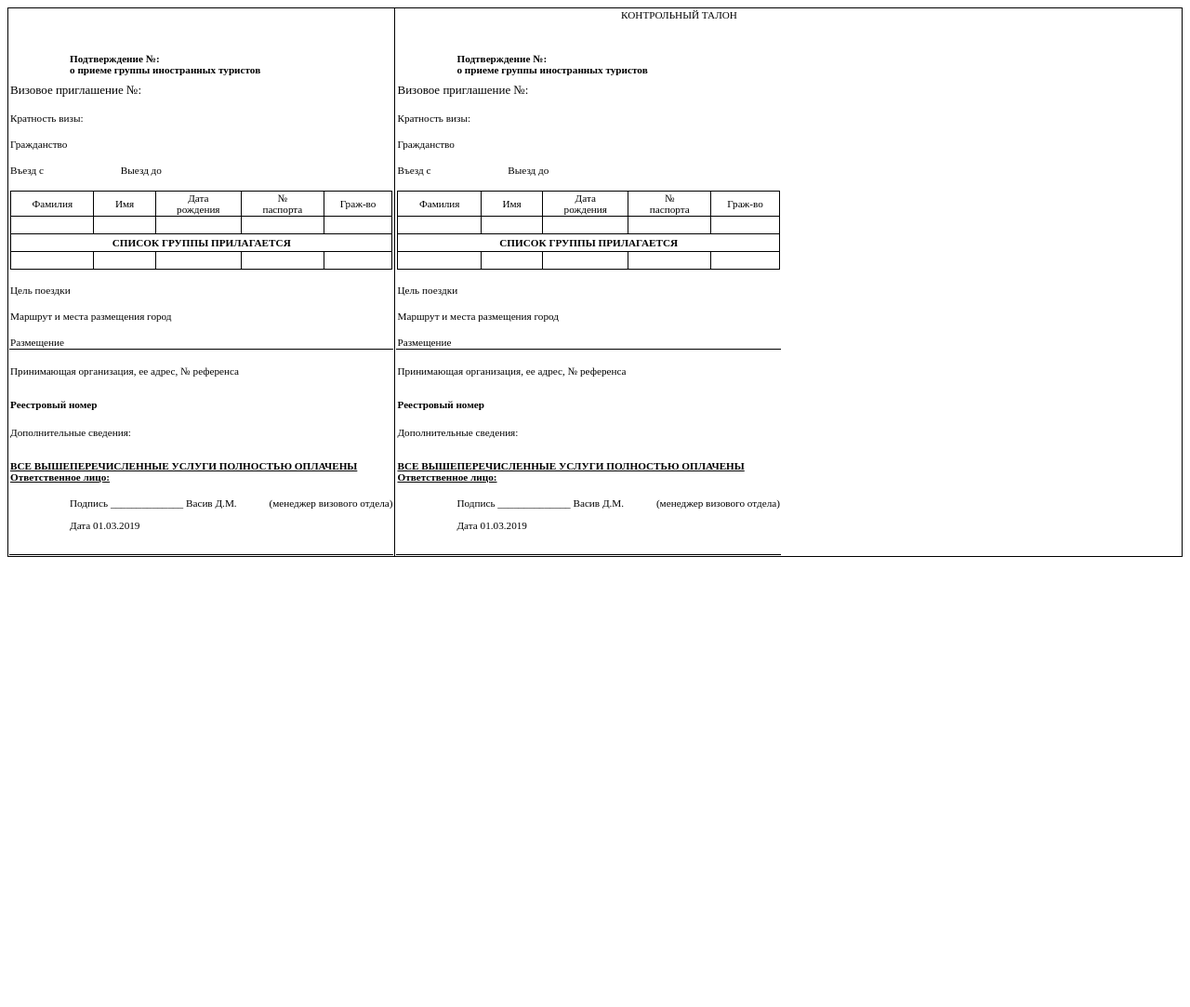
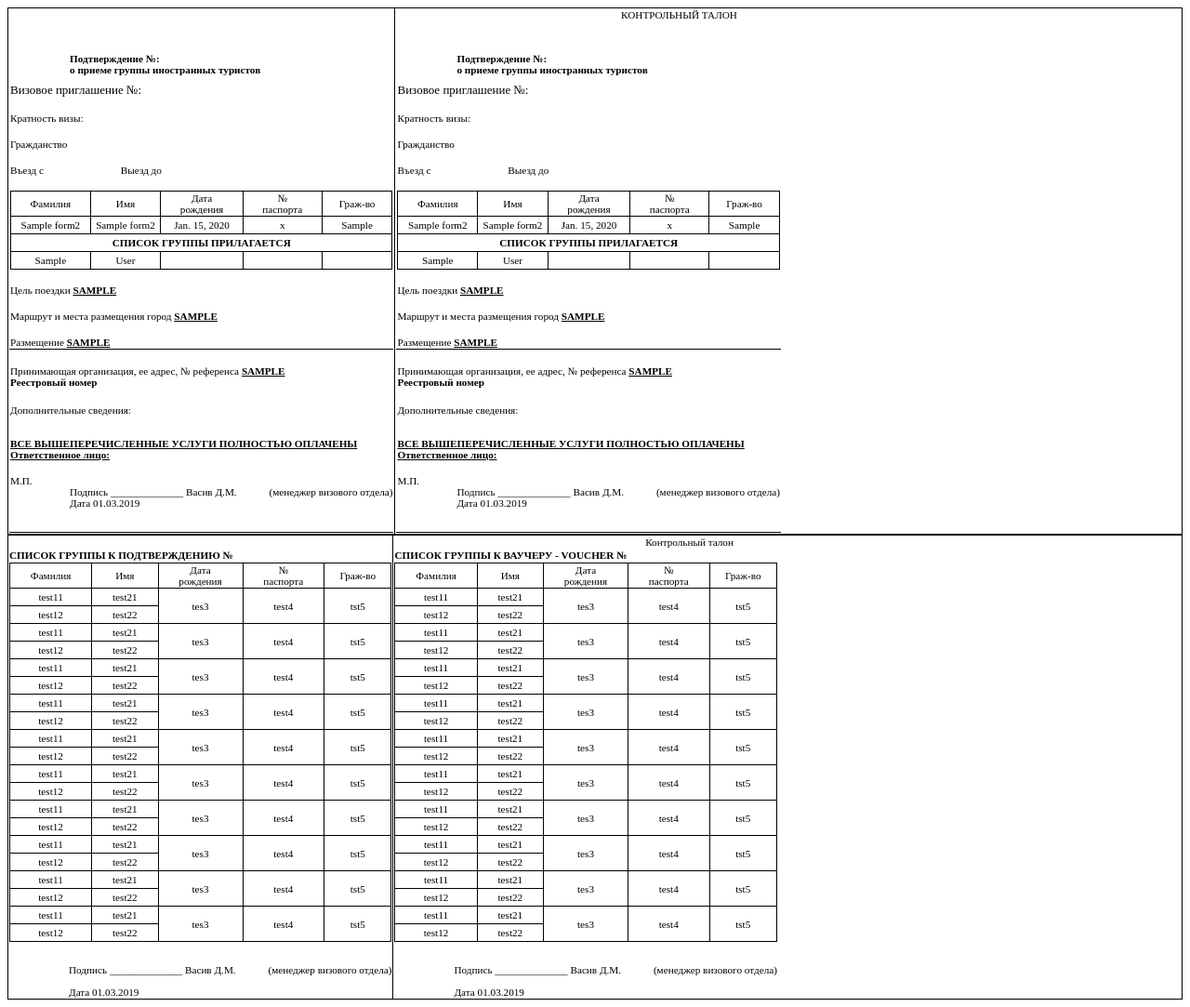
Before and after one commit to Nekr137/visa_app, a Django app: template templates/app/form2_html.html in a window 1280 px wide. Shown: the whole page at 93% size. Before the commit the page ends 599 px from the top, so only its background shows below. Run offline with Django 3.2, Linux system fonts and the light colour scheme; tables that the repository leaves empty hold one stand-in row (values such as "Sample post"); the template is opened without the code that fills it: values that come from a table or form of the project are taken from there, most other values are stand-ins (such as "Sample title", 1, 10 or a date in 2020); parts of the project's set-up code (start-up, migrations or seed data) failed here and were passed over.

Commit message:
Начинаю делать заполнение форм данными

```diff
--- /dev/null
+++ b/templates/app/form2_DOWN.html
@@ -0,0 +1,29 @@
+<table style="border-collapse: collapse;">
+    <tr>
+        <td class="col1">Фамилия</td>
+        <td class="col1">Имя</td>
+        <td class="col1">Дата<br>рождения</td>
+        <td class="col1">№<br>паспорта</td>
+        <td class="col1" style="border-right">Граж-во</td>
+    </tr>
+    {% for i in i|rjust:10 %}
+        <tr>
+            <td class="col1" rowspan="1">test11</td>
+            <td class="col1" rowspan="1">test21</td>
+            <td class="col1" rowspan="2">tes3</td>
+            <td class="col1" rowspan="2">test4</td>
+            <td class="col1" rowspan="2">tst5</td>
+        </tr>
+        <tr>
+            <td class="col1" rowspan="1">test12</td>
+            <td class="col1" rowspan="1">test22</td>
+        </tr>
+    {% endfor %}
+
+</table>
+    <br><br>
+    <div style="padding-left: 4rem;">
+        Подпись ______________ Васив Д.М. <span style="padding-left: 2rem;">(менеджер визового отдела)</span>
+    <br><br>
+        Дата	01.03.2019
+    </div>
--- a/templates/app/form2_UP.html
+++ b/templates/app/form2_UP.html
@@ -27,30 +27,40 @@
         <td class="col1" style="border-right">Граж-во</td>
        </tr>
         <tr>
-            <td class="col1"></td><td class="col1"></td><td class="col1"></td><td class="col1"></td><td class="col1"></td>
+            <td class="col1">{{ obj.familyname }} </td>
+            <td class="col1">{{ obj.name }}</td>
+            <td class="col1">{{ obj.birthday }}</td>
+            <td class="col1">{{ obj.passport }}</td>
+            <td class="col1">{{ obj.nationality }}</td>
         </tr>
-
         <tr>
             <td class="col1" style="font-weight: bold;" colspan="5" rowspan="1">
             СПИСОК ГРУППЫ ПРИЛАГАЕТСЯ
             </td>
         </tr>
         <tr>
-            <td class="col1" colspan="1" rowspan="1"></td><td class="col1"></td><td class="col1"></td><td class="col1"></td><td class="col1"></td>
+            <td class="col1">{{ obj.firstname }} </td>
+            <td class="col1">{{ obj.lastname }}</td>
+            <td class="col1"></td>
+            <td class="col1"></td>
+            <td class="col1"></td>
         </tr>
 
       </table>
 
         <div style="padding-top:1rem;">
             Цель поездки
+            <span class="info">{{obj.goal|upper}}</span>
         </div>
 
         <div style="padding-top:1rem;">
             Маршрут и места размещения город
+            <span class="info">{{obj.rout|upper}}</span>
         </div>
 
         <div style="padding-top:1rem;">
             Размещение
+            <span class="info">{{obj.placement|upper}}</span>
         </div>
     </td>
 </tr>
@@ -58,9 +68,7 @@
  <td>
   <div style="padding-top:1rem;">
     Принимающая организация, ее адрес, № референса
-    <br>
-    <br>
-    <br>
+    <span class="info">{{obj.hostorganization|upper}}</span>
     </div>
   <div style="font-weight: bold;">
     Реестровый номер
@@ -78,10 +86,10 @@
      <div style="font-weight: bold; text-decoration: underline; padding-bottom: 1rem;">
          ВСЕ ВЫШЕПЕРЕЧИСЛЕННЫЕ УСЛУГИ ПОЛНОСТЬЮ ОПЛАЧЕНЫ <br> Ответственное лицо:
      </div>
-
+      M.П.
      <div style="padding-left: 4rem;">
          Подпись ______________ Васив Д.М. <span style="padding-left: 2rem;">(менеджер визового отдела)</span>
-          <br><br>
+          <br>
          Дата	01.03.2019
      </div>
      <br><br>
--- a/templates/app/form2_db.html
+++ b/templates/app/form2_db.html
@@ -33,7 +33,7 @@
         <td>
             <a href="/form2_xlsx?id={{note.id}}">Xlsx</a> /
             <a href="/form2_pdf?id={{note.id}}">Pdf</a> /
-            <a href="/render_pdf_view">Pdf2</a> /
+            <a href="/html2pdf/{{note.id}}">Pdf2</a> /
             <a href="/edit_form2/{{note.id}}">Изменить</a>  /
             <a href="/del_item/form2/{{note.id}}">Удалить</a>
         </td>
--- a/templates/app/form2_html.html
+++ b/templates/app/form2_html.html
@@ -7,11 +7,15 @@
         border: 1px solid black;
         height: 1rem;
         text-align: center;
-        width: 1%;
+        width: 2%;
     }
     @page {
       size: 297mm 210mm;
     }
+    .info{
+        font-weight: bold;
+        text-decoration: underline;
+        }
 </style>
 
 <html lang="en">
@@ -36,5 +40,26 @@
 </div>
 
 
+
+
+<div style="border: 1px solid black;">
+    <div>
+        <table style="border-collapse: collapse;">
+            <tr>
+                <td style="border-right: 1px solid;"></td>
+                <td style="text-align: right; padding-right: 3rem;">Контрольный талон</td>
+            </tr>
+            <tr>
+                <td style="font-weight: bold; border-right: 1px solid;">СПИСОК ГРУППЫ К ПОДТВЕРЖДЕНИЮ №</td>
+                <td style="font-weight: bold;">СПИСОК ГРУППЫ К ВАУЧЕРУ - VOUCHER №</td>
+            </tr>
+            <tr>
+                <td style="border-right: 1px solid;">   {% include "app/form2_DOWN.html" %}   </td>
+                <td>{% include "app/form2_DOWN.html" %}</td>
+            </tr>
+        </table>
+    </div>
+</div>
+
 </body>
 </html>
--- a/visa_app/urls.py
+++ b/visa_app/urls.py
@@ -9,7 +9,6 @@ urlpatterns = [
     re_path(r'^rewrite_dates_in_form', views.rewrite_dates_in_form),
     re_path(r'^form2_html', views.form2_html),
     re_path(r'^form2_db/(?P<sort_item>\w+)/(?P<reverse>\w+)/',views.form2_db),
-    re_path(r'^form2_db',views.form2_db),
     re_path(r'^form2_xlsx', views.form2_xlsx),
     re_path(r'^form2_pdf', views.form2_pdf),
     re_path(r'^render_pdf_view',views.render_pdf_view),
@@ -23,6 +22,5 @@ urlpatterns = [
     re_path(r'^increment_visanumber',views.increment_visanumber),
     re_path(r'^statistic',views.statistic),
     path(r'', views.index),
-    path('pdf/', views.GeneratePdf.as_view()),
-    re_path(r'^html_to_pdf_view',views.html_to_pdf_view),
+    re_path(r'^html2pdf/(?P<id>\w+)/',views.html2pdf),
 ]
```
Also changed, not shown: app/views.py (+9 -37 lines), visa_app/settings.py (+6 -6 lines), 3 other files.
